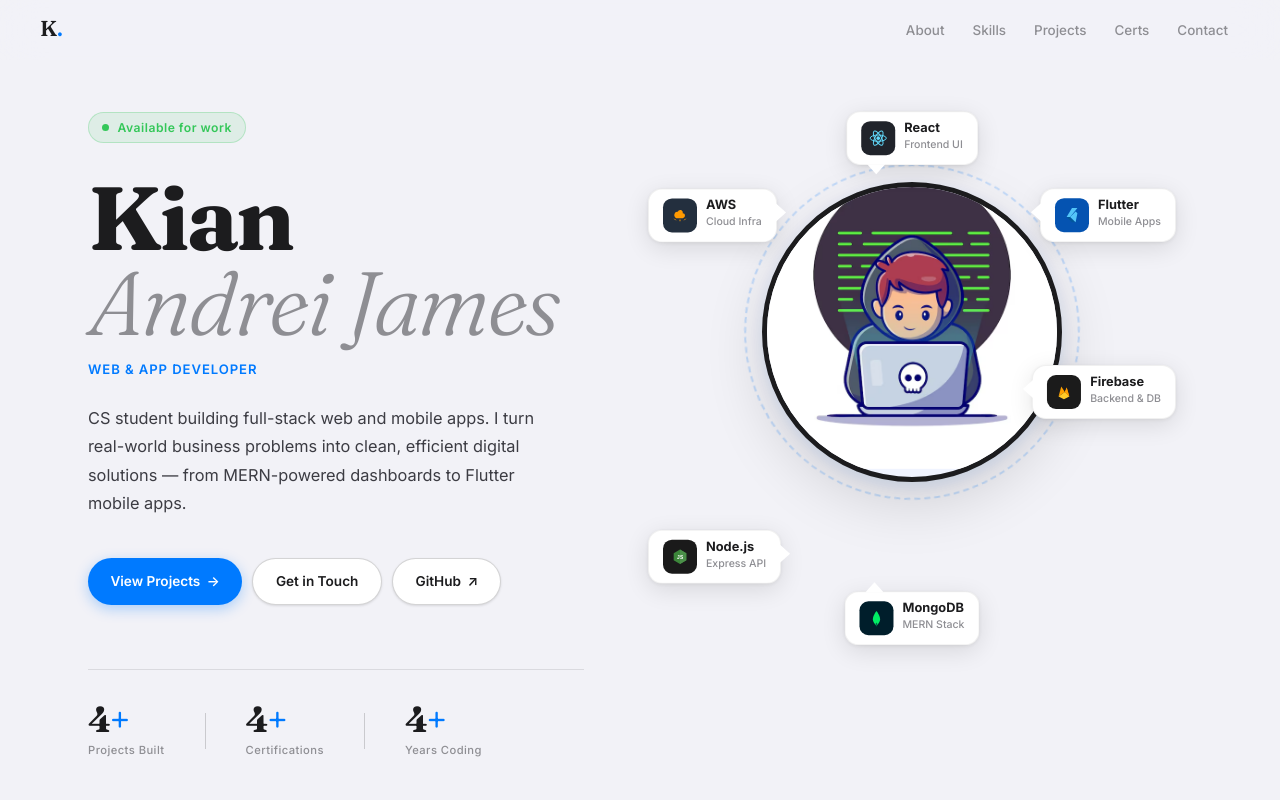
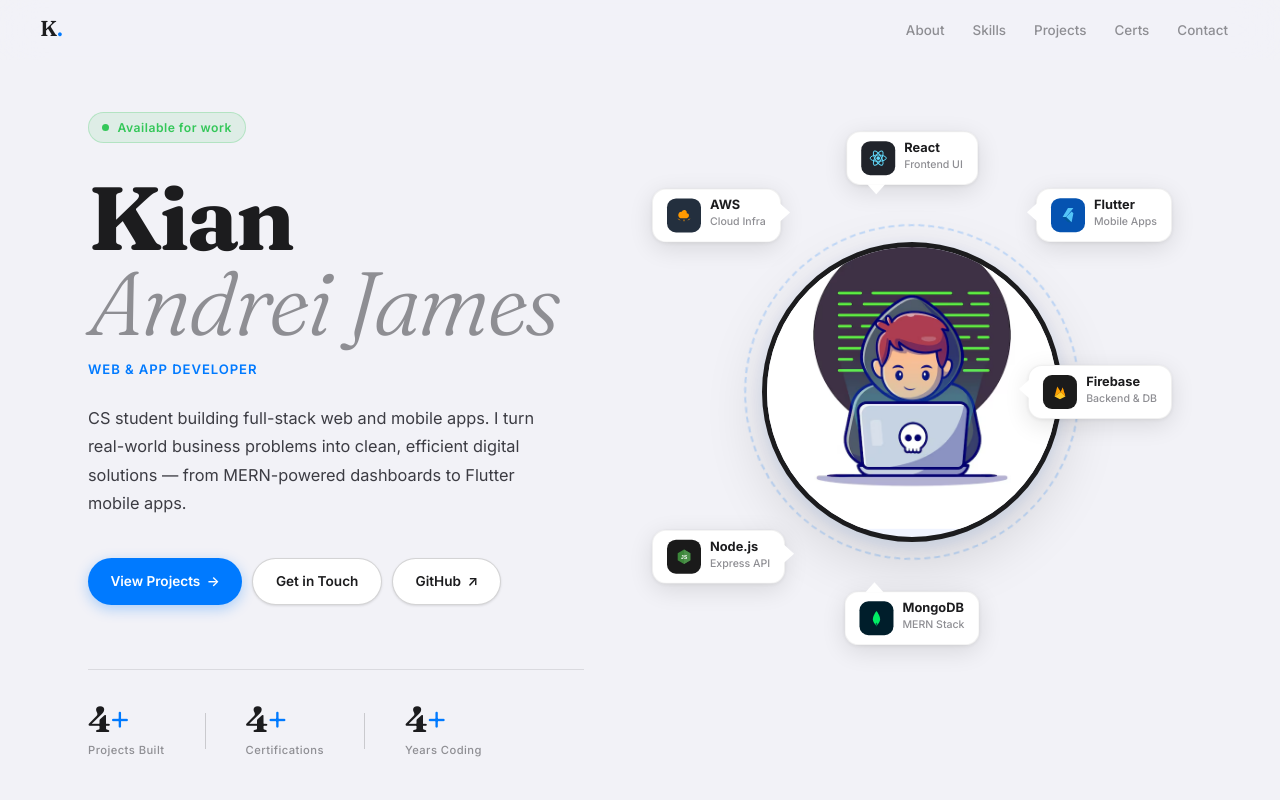
Before and after one commit to Kian-James/My-Portfolio, a React (Vite) app: page / in a window 1280 px wide. Shown: the top 800 px of the page. Built offline with nearby package versions, Linux system fonts and the light colour scheme.

Commit message:
projects  and hero section fix

```diff
--- a/src/components/Hero.module.css
+++ b/src/components/Hero.module.css
@@ -132,10 +132,9 @@
 
 /* ══════════════════════════════════
    RIGHT — Avatar scene
-   The outer container is 560×560.
-   The circle (300px) is centered inside it.
-   Bubbles are placed relative to the 560×560 box.
-   Circle center = (280, 280).
+   Container: 560×560px
+   Circle: 300px, truly centered at (280, 280)
+   Bubbles spread around the circle evenly
    ══════════════════════════════════ */
 
 .avatarWrap {
@@ -146,26 +145,26 @@
   animation: fadeUp 0.6s 0.2s ease both;
 }
 
-/* Spinning dashed orbit ring — centered in the 560 box */
+/* Orbit ring — centered with circle */
 .orbitRing {
   position: absolute;
   top: 50%; left: 50%;
   width: 336px; height: 336px;
-  margin-top: -228px; margin-left: -168px;
+  transform: translate(-50%, -50%);
   border-radius: 50%;
   border: 2px dashed rgba(0,122,255,0.2);
   animation: spinRing 28s linear infinite;
   pointer-events: none;
   z-index: 1;
 }
-@keyframes spinRing { to { transform: rotate(360deg); } }
+@keyframes spinRing { to { transform: translate(-50%, -50%) rotate(360deg); } }
 
-/* Circle — centered in the 560 box */
+/* Circle — truly centered */
 .avatarCircle {
   position: absolute;
   top: 50%; left: 50%;
   width: 300px; height: 300px;
-  margin-top: -210px; margin-left: -150px;
+  transform: translate(-50%, -50%);
   border-radius: 50%;
   border: 5px solid #1C1C1E;
   overflow: hidden;
@@ -230,59 +229,59 @@
 }
 
 /*
-  Bubble placement — all coords are within the 560×560 container.
-  Circle center is at (280, 280). Radius = 150px.
+  Circle center = (280, 280) in the 560×560 box.
+  All bubbles positioned relative to that center.
 
-  React    — top center       → 12 o'clock
-  Flutter  — top right        → 2 o'clock
-  Firebase — middle right     → 3 o'clock
-  MongoDB  — bottom right     → 5 o'clock
-  Node.js  — bottom center    → 6 o'clock
-  AWS      — top left         → 10 o'clock
+  React      → 12 o'clock  top center
+  Flutter    → 2 o'clock   top right
+  Firebase   → 3 o'clock   mid right
+  MongoDB    → 6 o'clock   bottom center
+  Node.js    → 8 o'clock   bottom left
+  AWS        → 10 o'clock  top left
 */
 
-/* React — 12 o'clock: center-top, bubble centered above circle */
+/* React — 12 o'clock */
 .bubbleTop {
+  top: 20px;
   left: 50%;
-  top: 0px;
   transform: translateX(-50%);
   animation: floatY 3.0s ease-in-out infinite;
 }
 
-/* AWS — 10 o'clock: upper-left */
+/* AWS — 10 o'clock */
 .bubbleTopLeft {
-  left: 16px;
   top: 80px;
+  left: 20px;
   animation: floatY 3.1s ease-in-out infinite 0.8s;
 }
 
-/* Flutter — 2 o'clock: upper-right */
+/* Flutter — 2 o'clock */
 .bubbleTopRight {
-  right: 16px;
   top: 80px;
+  right: 20px;
   animation: floatY 3.4s ease-in-out infinite 0.3s;
 }
 
-/* Firebase — 3 o'clock: middle-right */
+/* Firebase — 3 o'clock */
 .bubbleRight {
-  right: 16px;
   top: 50%;
+  right: 20px;
   transform: translateY(-50%);
   animation: floatX 2.9s ease-in-out infinite 0.6s;
 }
 
-/* MongoDB — bottom center (opposite React at top) */
+/* MongoDB — 6 o'clock */
 .bubbleBottom {
+  bottom: 20px;
   left: 50%;
-  bottom: 20px;
   transform: translateX(-50%);
   animation: floatY 3.3s ease-in-out infinite 0.8s;
 }
 
-/* Node.js — bottom left (opposite Flutter at top right) */
+/* Node.js — 8 o'clock */
 .bubbleBottomLeft {
-  left: 16px;
   bottom: 80px;
+  left: 20px;
   animation: floatY 3.7s ease-in-out infinite 0.4s;
 }
 
@@ -295,7 +294,6 @@
   0%, 100% { transform: translateY(-50%) translateX(0px); }
   50%       { transform: translateY(-50%) translateX(-6px); }
 }
-/* non-centered bubbles: no translateX */
 .bubbleTopLeft, .bubbleTopRight, .bubbleBottomLeft { --tx: 0px; }
 
 /* ── Responsive ── */
```
